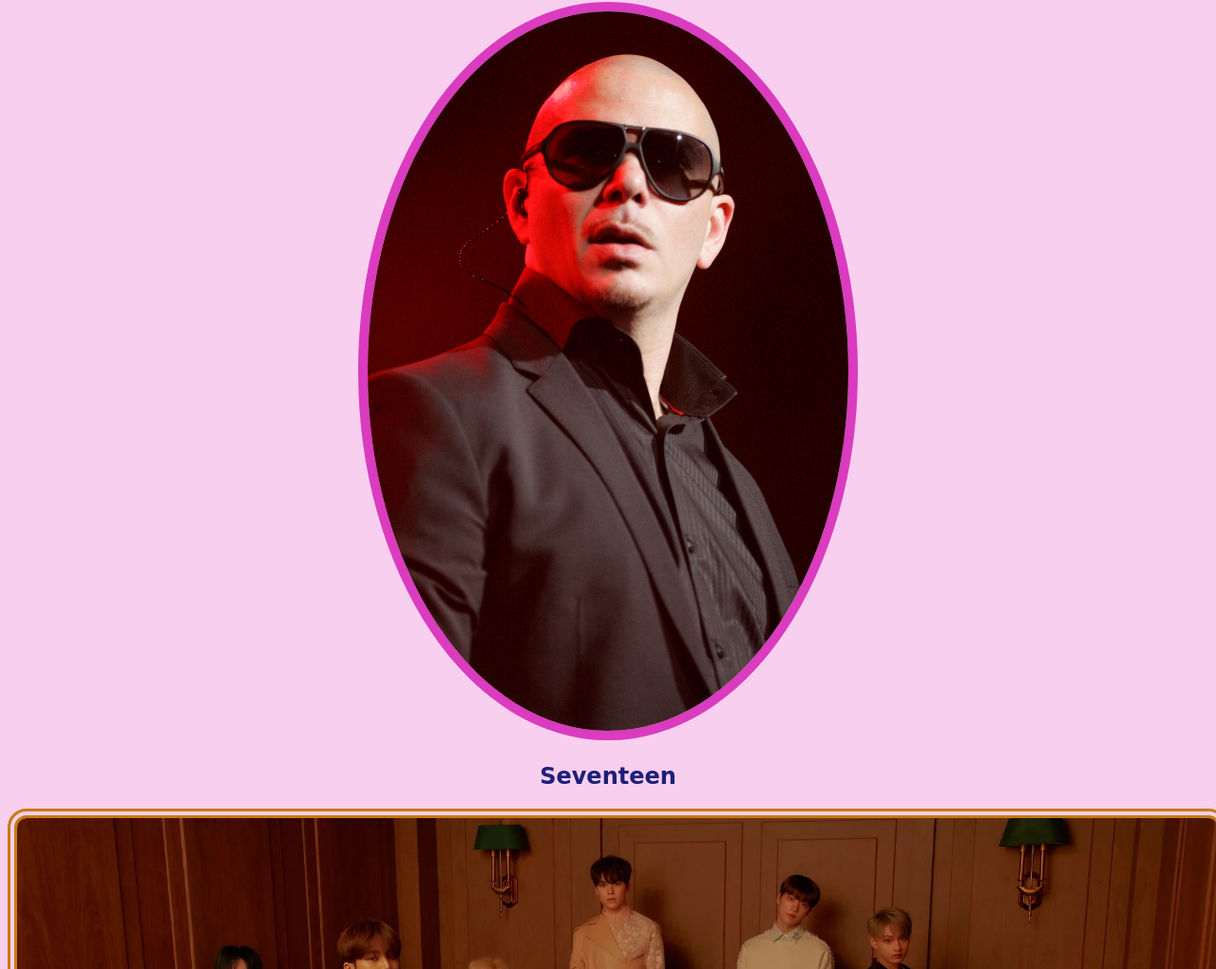
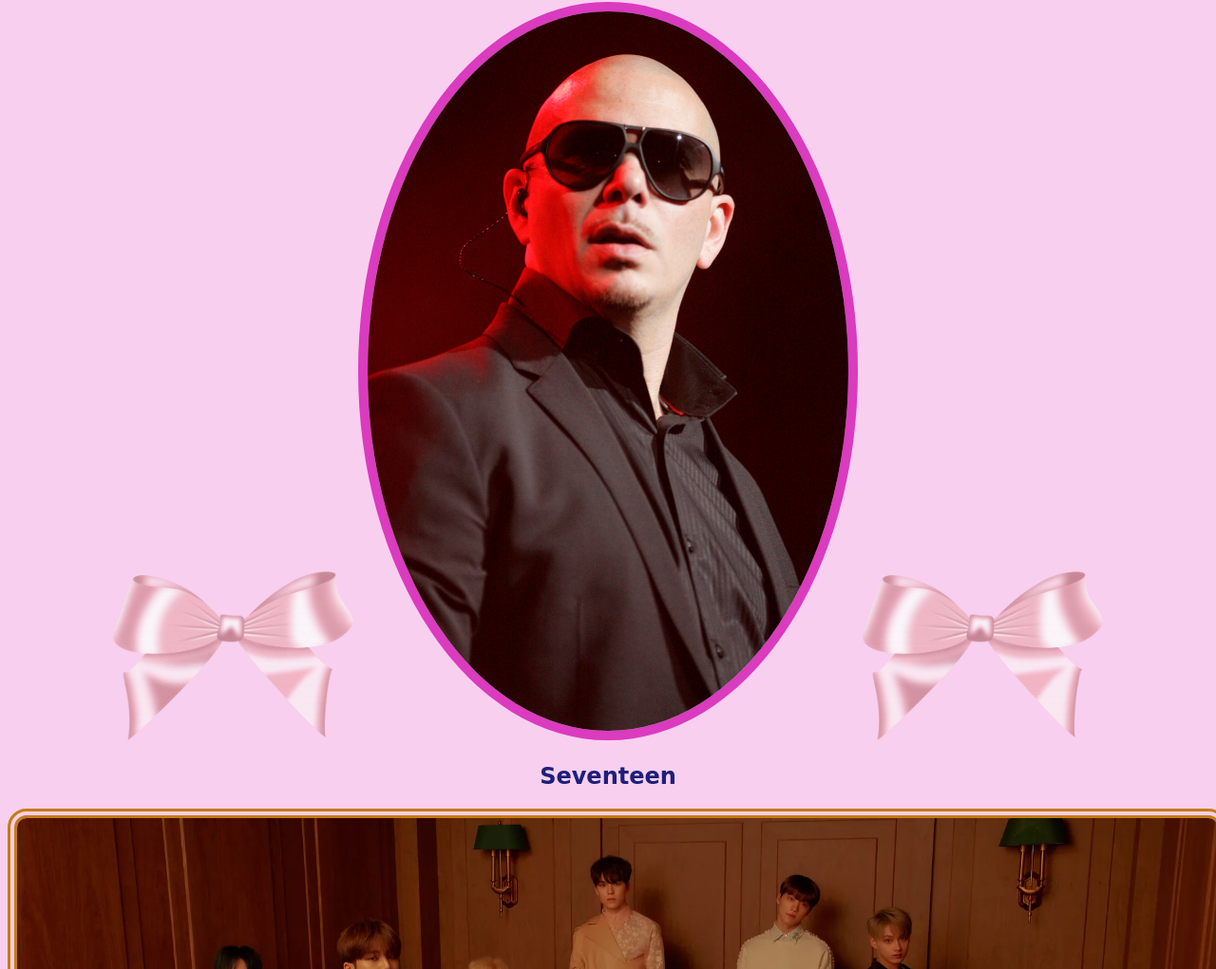
Before and after one commit to mandaribo/web_dynamique, a plain HTML site: page Cours_04/index.html in a window 1280 px wide. Shown: the part 79-1100 px from the top of the page at 95% size. Drawn offline with Linux system fonts and the light colour scheme.

Commit message:
ajour d'un element graphique

```diff
--- a/Cours_04/index.html
+++ b/Cours_04/index.html
@@ -9,7 +9,9 @@
 <body>
     <div>
         <h1>Mr. Worldwide <3</h1>
+        <img src="R.png" alt="croquette ribbon" width="20%">
         <img src="pitbull.jpg" alt="Chanteur Pitbull" width="40%" class="pitbull">
+        <img src="R.png" alt="croquette ribbon" width="20%">
     </div>
     <div>
     <h2>Seventeen</h2>
```
Also changed, not shown: Cours_04/R.png (added).
